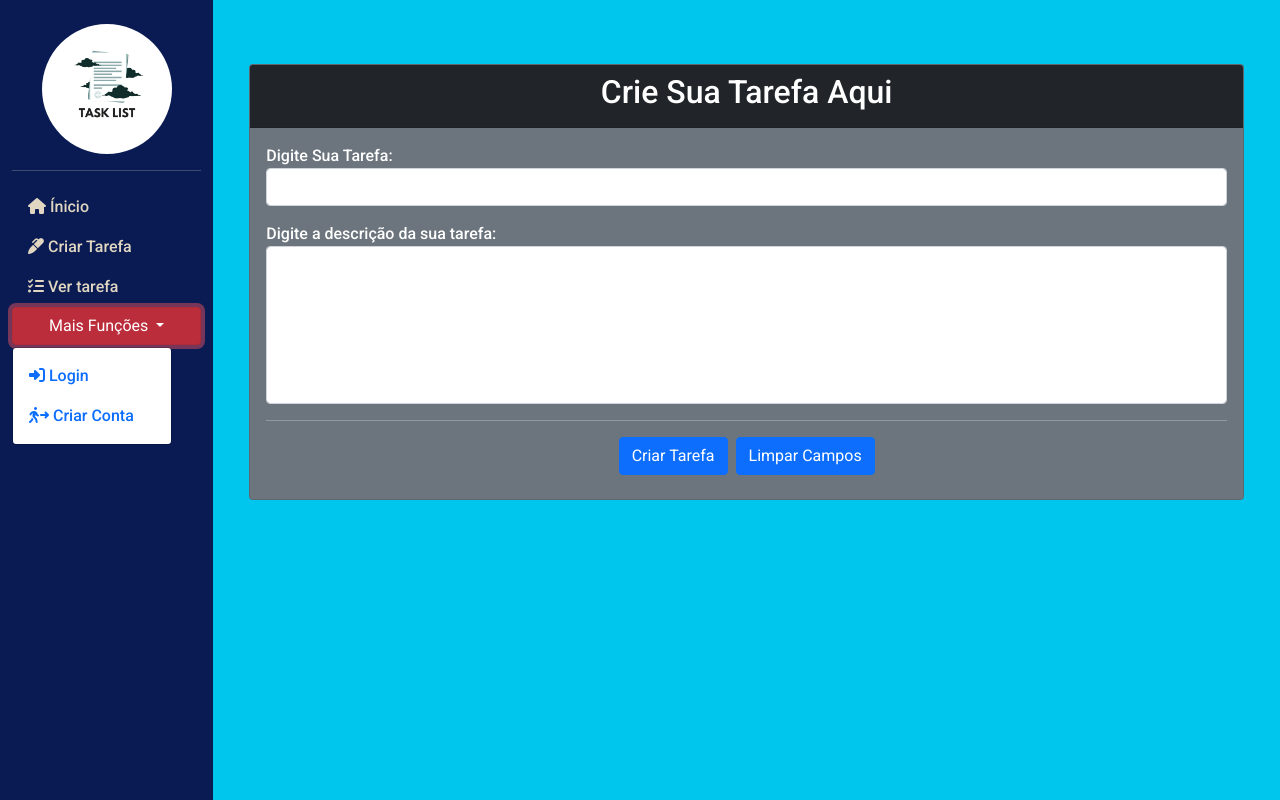
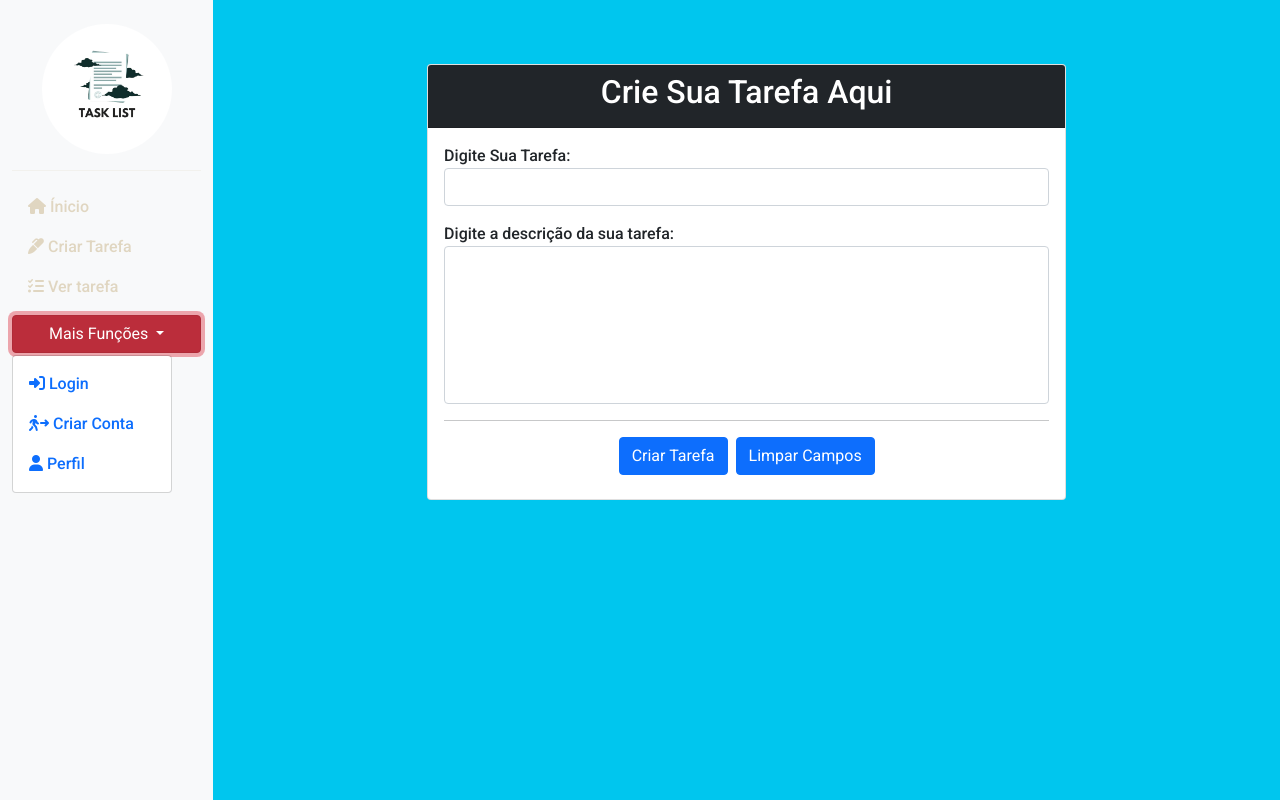
Before and after one commit to GabrielDev16/TaskList-Web, a plain HTML site: page pagina3.html in a window 1280 px wide. Both pictures are taken after a click on the button "Mais Funções". Drawn offline with nearby package versions, Linux system fonts and the light colour scheme.

Commit message:
organização do código fontr da página feito

```diff
--- a/pagina3.html
+++ b/pagina3.html
@@ -10,75 +10,62 @@
     <link href="https://cdn.jsdelivr.net/npm/bootstrap@5.0.2/dist/css/bootstrap.min.css" rel="stylesheet"
         integrity="sha384-EVSTQN3/azprG1Anm3QDgpJLIm9Nao0Yz1ztcQTwFspd3yD65VohhpuuCOmLASjC" crossorigin="anonymous">
     <link rel="stylesheet" href="Css/style.css">
-
-    <head>
-        <!-- Required meta tags -->
-        <meta charset="utf-8">
-        <meta name="viewport" content="width=device-width, initial-scale=1">
-
-        <!-- Bootstrap CSS -->
-        <link href="https://cdn.jsdelivr.net/npm/bootstrap@5.0.2/dist/css/bootstrap.min.css" rel="stylesheet"
-            integrity="sha384-EVSTQN3/azprG1Anm3QDgpJLIm9Nao0Yz1ztcQTwFspd3yD65VohhpuuCOmLASjC" crossorigin="anonymous">
-        <link rel="stylesheet" href="https://cdnjs.cloudflare.com/ajax/libs/font-awesome/6.7.2/css/all.min.css"
-            integrity="sha512-Evv84Mr4kqVGRNSgIGL/F/aIDqQb7xQ2vcrdIwxfjThSH8CSR7PBEakCr51Ck+w+/U6swU2Im1vVX0SVk9ABhg=="
-            crossorigin="anonymous" referrerpolicy="no-referrer" />
-        <title>Criar Tarefa</title>
-    </head>
+    <link rel="stylesheet" href="https://cdnjs.cloudflare.com/ajax/libs/font-awesome/6.7.2/css/all.min.css"
+        integrity="sha512-Evv84Mr4kqVGRNSgIGL/F/aIDqQb7xQ2vcrdIwxfjThSH8CSR7PBEakCr51Ck+w+/U6swU2Im1vVX0SVk9ABhg=="
+        crossorigin="anonymous" referrerpolicy="no-referrer" />
+    <title>Criar Tarefa</title>
+</head>
 
 <body>
     <!-- Barra de Navegação Lateral -->
     <div class="container-fluid ar-prin">
-        <div class="row">
-            <div class="col-2 barra-lateral">
+        <div class="row flex-nowrap">
+            <nav class="col-12 col-md-2 barra-lateral bg-light min-vh-100">
                 <div class="text-center mt-4">
                     <img class="logo" width="130px" src="Image/TASKLIST-PNG.png" alt="logo do projeto">
                 </div>
                 <hr class="linha">
                 <nav class="nav mt-3 flex-column pesquisa">
-
-                    <a class="nav-link " id="a" href="index.html"><i class="fa-solid fa-house"></i> Ínicio</a>
-                    <a class="nav-link " id="a" href="pagina3.html"><i class="fa-solid fa-marker"></i> Criar Tarefa</a>
-                    <a class="nav-link " id="a" href="pagina4.html"><i class="fa-solid fa-list-check"></i> Ver
-                        tarefa</a>
-                    <div class="btn-group">
+                    <a class="nav-link" id="a" href="index.html"><i class="fa-solid fa-house"></i> Ínicio</a>
+                    <a class="nav-link" id="a" href="pagina3.html"><i class="fa-solid fa-marker"></i> Criar Tarefa</a>
+                    <a class="nav-link" id="a" href="pagina4.html"><i class="fa-solid fa-list-check"></i> Ver tarefa</a>
+                    <div class="btn-group mt-2">
                         <button type="button" class="btn btn-danger dropdown-toggle" data-bs-toggle="dropdown"
                             aria-expanded="false">
                             Mais Funções
                         </button>
                         <ul class="dropdown-menu">
-                            <li><a class="nav-link " href="pagina1.html"><i class="fa-solid fa-right-to-bracket"></i>
-                                    Login</a></li>
-                            <li><a class="nav-link " href="pagina2.html"><i
-                                        class="fa-solid fa-person-walking-arrow-right"></i> Criar Conta</a></li>
+                            <li><a class="nav-link" href="pagina1.html"><i class="fa-solid fa-right-to-bracket"></i> Login</a></li>
+                            <li><a class="nav-link" href="pagina2.html"><i class="fa-solid fa-person-walking-arrow-right"></i> Criar Conta</a></li>
+                            <li><a class="nav-link" href="pagina5.html"><i class="fa-solid fa-user"></i> Perfil</a></li>
                         </ul>
                     </div>
                 </nav>
-            </div>
-            <div class="col-10">
-
+            </nav>
+            <main class="col-12 col-md-10 px-4">
                 <div class="container mt-5">
-                    <div class="row">
-                        <div class="col">
-                            <div class="card mt-3 bg-secondary text-white">
+                    <div class="row justify-content-center">
+                        <div class="col-12 col-md-10 col-lg-8">
+                            <div class="card mt-3 text-bg-dark">
                                 <div class="card-header text-center bg-dark text-white">
                                     <h2>Crie Sua Tarefa Aqui</h2>
                                 </div>
                                 <form>
                                     <div class="card-body">
                                         <div class="mb-3">
-                                            <label for="tarefa">Digite Sua Tarefa:</label>
-                                            <input id="tituloTarefa" required class="form-control" type="text" id="tarefa">
+                                            <label for="tituloTarefa">Digite Sua Tarefa:</label>
+                                            <input id="tituloTarefa" required class="form-control" type="text">
                                         </div>
                                         <div class="mb-3">
-                                            <label for="tarefa">Digite a descrição da sua tarefa:</label>
-                                            <textarea id="descricao" rows="6" required class="form-control text-area"
-                                                id="descricao"></textarea>
+                                            <label for="descricao">Digite a descrição da sua tarefa:</label>
+                                            <textarea id="descricao" rows="6" required class="form-control text-area"></textarea>
                                         </div>
                                         <hr>
                                         <div class="mb-2">
                                             <div class="row">
                                                 <div class="col-12 d-flex justify-content-center">
-                                                    <button type="button" onclick="btnCria" class="btn btn-primary me-2">
+                                                    <button type="button" onclick="btnCria"
+                                                        class="btn btn-primary me-2">
                                                         Criar Tarefa
                                                     </button>
                                                     <button type="reset" class="btn btn-primary">
@@ -87,29 +74,20 @@
                                                 </div>
                                             </div>
                                         </div>
+                                    </div>
                                 </form>
                             </div>
                         </div>
                     </div>
                 </div>
-            </div>
-
-
-
+            </main>
         </div>
-
-
-
-    </div>
     </div>
     <script src="script.js"></script>
-    <!-- Optional JavaScript; choose one of the two! -->
-
-    <!-- Option 1: Bootstrap Bundle with Popper -->
+    <!-- Bootstrap Bundle with Popper -->
     <script src="https://cdn.jsdelivr.net/npm/bootstrap@5.0.2/dist/js/bootstrap.bundle.min.js"
         integrity="sha384-MrcW6ZMFYlzcLA8Nl+NtUVF0sA7MsXsP1UyJoMp4YLEuNSfAP+JcXn/tWtIaxVXM"
         crossorigin="anonymous"></script>
-
 </body>
 
 </html>
```
